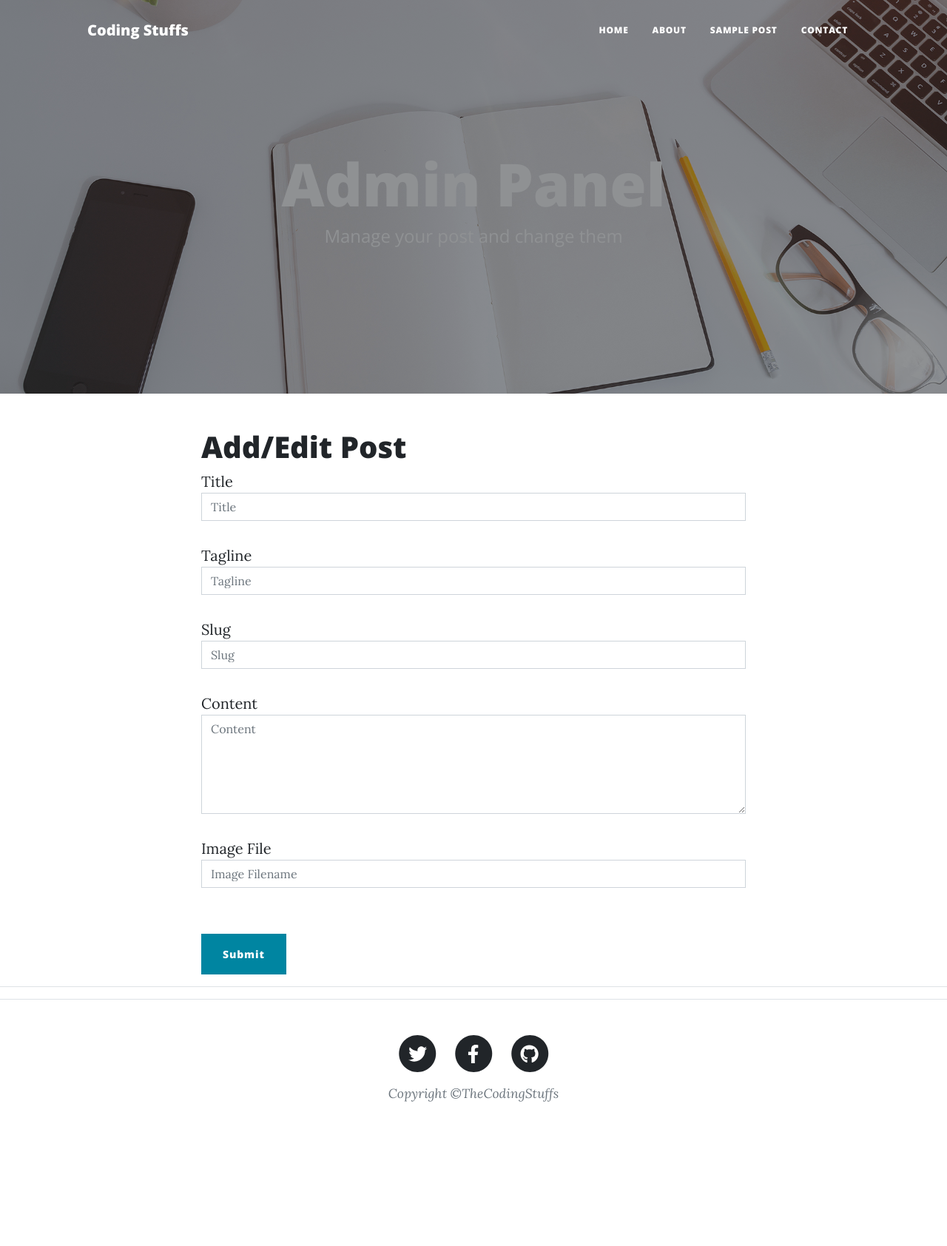
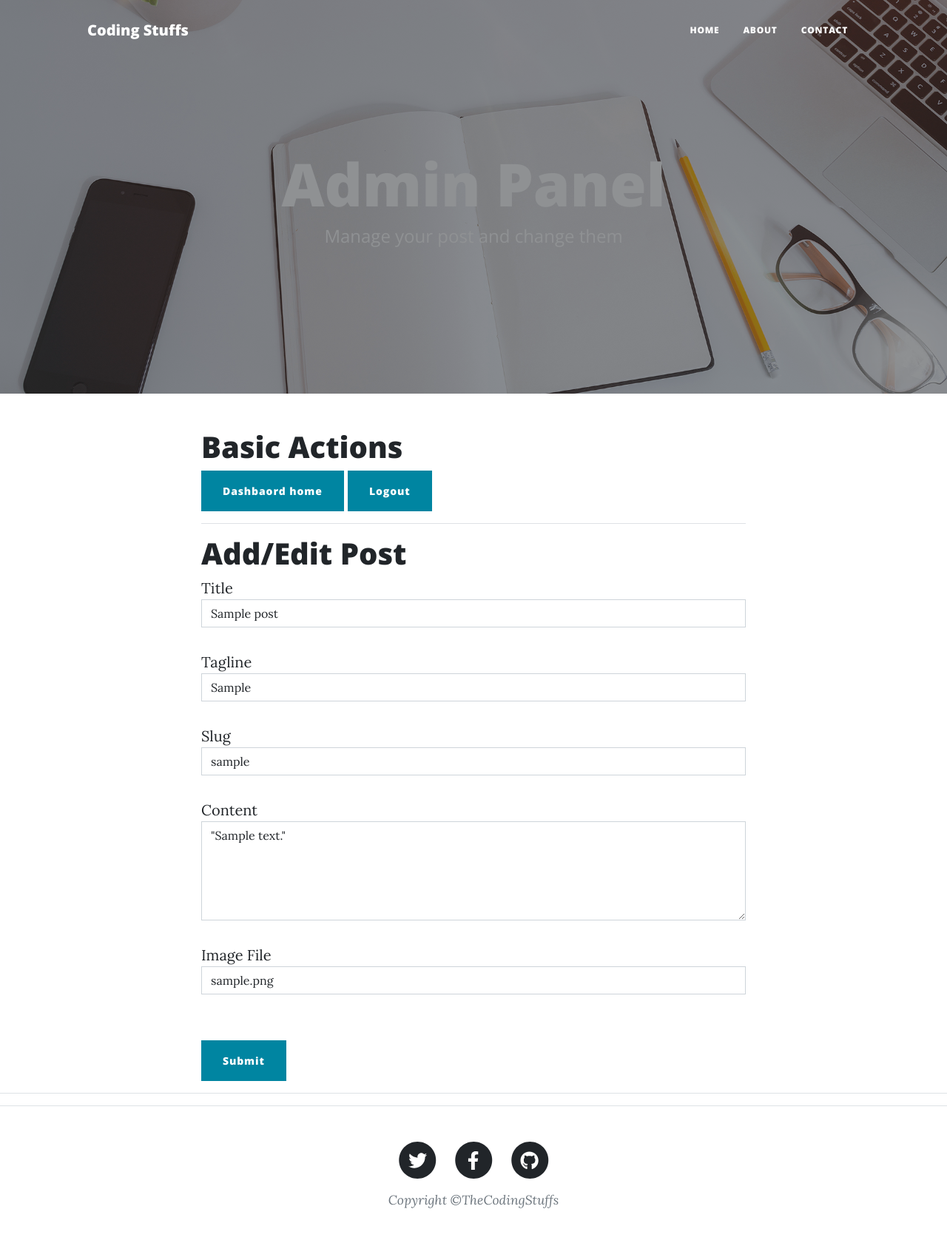
Before and after one commit to Meghavibansod/Blogsite, a Flask app: page /edit/1 in a window 1280 px wide. Shown: the whole page at 74% size. Before the commit the page ends 1489 px from the top, so only its background shows below. Run offline with Flask 2, Linux system fonts and the light colour scheme; tables that the repository leaves empty hold one stand-in row (values such as "Sample post"); some libraries are stand-ins or nearby versions.

Commit message:
added logout delete button

```diff
--- a/config.json
+++ b/config.json
@@ -15,7 +15,9 @@
        "no_of_posts": 5,
        "login_image": "login",
        "admin_user": "meghavi",
-       "admin_password": "meghavihere"
+       "admin_password": "meghavihere",
+       "upload_location": "C:\\Meghavi\\python\\python project\\Blog\\static"
+
 
 
 
--- a/main.py
+++ b/main.py
@@ -1,7 +1,9 @@
-from flask import Flask, render_template, request, session
+from flask import Flask, render_template, request, session, redirect
 from flask_sqlalchemy import SQLAlchemy
+from werkzeug.utils import secure_filename
 from flask_mail import Mail
 import json
+import os
 from datetime import datetime
 
 
@@ -11,6 +13,7 @@ with open("config.json", "r") as c:
 local_server = True
 app = Flask(__name__)
 app.secret_key = "super-secret-key"
+app.config["UPLOAD_FOLDER"] = params["upload_location"]
 app.config.update(
     MAIL_SERVER="smtp.gmail.com",
     MAIL_PORT="465",
@@ -93,24 +96,61 @@ def dashboard():
 def edit(sno):
     if "user" in session and session["user"] == params["admin_user"]:
         if request.method == "POST":
-            box_title = request.form.get('title')
+            box_title = request.form.get("title")
             tline = request.form.get("tline")
             slug = request.form.get("slug")
-            conent = request.form.get("content")
+            content = request.form.get("content")
             img_file = request.form.get("img_file")
+            date = datetime.now()
 
             if sno == "0":
                 post = Posts(
                     title=box_title,
                     slug=slug,
                     content=content,
-                    tagline=tagline,
+                    tagline=tline,
                     img_file=img_file,
+                    date=date,
                 )
-                db.session.add(post)
+
+            else:
+                post = Posts.query.filter_by(sno=sno).first()
+                post.title = (box_title,)
+                post.slug = (slug,)
+                post.content = (content,)
+                post.tagline = (tline,)
+                post.img_file = (img_file,)
+                post.date = date
                 db.session.commit()
+                return redirect("/edit/" + sno)
+    post = Posts.query.filter_by(sno=sno).first()
+    return render_template("edit.html", params=params, post=post)
 
-    return render_template("edit.html", params=params, sno=sno)
+
+@app.route("/uploader", methods=["GET", "POST"])
+def uploader():
+    if "user" in session and session["user"] == params["admin_user"]:
+
+        if request.method == "POST":
+            f = request.files["file1"]
+            f.save(
+                os.path.join(app.config["UPLOAD_FOLDER"], secure_filename(f.filename))
+            )
+            return "UPLOADED SUCCESSFULLY"
+
+
+@app.route("/logout")
+def logout():
+    session.pop("user")
+    return redirect("/dashboard")
+
+@app.route("/delete/<string:sno>", methods=["GET", "POST"])
+def delete(sno):
+    if "user" in session and session["user"] == params["admin_user"]:
+        post = Posts.query.filter_by(sno=sno).first()
+        db.session.delete(post)
+        db.session.commit()
+    return redirect("/dashboard")
 
 
 @app.route("/contact", methods=["GET", "POST"])
--- a/templates/edit.html
+++ b/templates/edit.html
@@ -20,41 +20,46 @@
       <div class="row">
         <div class="col-lg-8 col-md-10 mx-auto">
 
+          <h1>Basic Actions</h1>
+          <a href="/dashboard"><button class="btn btn-primary"> Dashbaord home</button></a>
+          <a href="/logout"><button class="btn btn-primary">  Logout</button></a>
+          <hr>
+
           <h1>Add/Edit Post</h1>
 
-          <form name="sentMessage" id="contactForm" action="/edit/{{sno}}" method="POST" novalidate>
+          <form name="sentMessage" id="contactForm" action="/edit/{{post.sno}}" method="POST" novalidate>
             <div class="control-group">
               <div class="form-group floating-label-form-group controls">
                 <label>Title</label>
-                <input type="text" class="form-control" placeholder="Title" id="title" name="title" required data-validation-required-message="Please enter your name.">
+                <input type="text" class="form-control" placeholder="Title" id="title" name="title" required data-validation-required-message="Please enter your name." value="{{post.title}}">
                 <p class="help-block text-danger"></p>
               </div>
             </div>
             <div class="control-group">
               <div class="form-group floating-label-form-group controls">
                 <label>Tagline</label>
-                <input type="text" class="form-control" placeholder="Tagline" id="tline" name="tline" required data-validation-required-message="Please enter your email address.">
+                <input type="text" class="form-control" placeholder="Tagline" id="tline" name="tline" required data-validation-required-message="Please enter your email address." value="{{post.tagline}}">
                 <p class="help-block text-danger"></p>
               </div>
             </div>
             <div class="control-group">
               <div class="form-group col-xs-12 floating-label-form-group controls">
                 <label>Slug </label>
-                <input type="text" class="form-control" placeholder="Slug" id="slug" name="slug" required data-validation-required-message="Please enter your phone number.">
+                <input type="text" class="form-control" placeholder="Slug" id="slug" name="slug" required data-validation-required-message="Please enter your phone number." value="{{post.slug}}">
                 <p class="help-block text-danger"></p>
               </div>
             </div>
             <div class="control-group">
               <div class="form-group floating-label-form-group controls">
                 <label>Content</label>
-                <textarea rows="5" class="form-control" placeholder="Content" id="content" name="content" required data-validation-required-message="Please enter a message."></textarea>
+                <textarea rows="5" class="form-control" placeholder="Content" id="content" name="content" required data-validation-required-message="Please enter a message.">"{{post.content}}"</textarea>
                 <p class="help-block text-danger"></p>
               </div>
             </div>
             <div class="control-group">
                 <div class="form-group floating-label-form-group controls">
                   <label>Image File</label>
-                  <input class="form-control" placeholder="Image Filename" id="img_file" name="img_file">
+                  <input class="form-control" placeholder="Image Filename" id="img_file" name="img_file" value="{{post.img_file}}">
                   <p class="help-block text-danger"></p>
                 </div>
               </div>
--- a/templates/layout.html
+++ b/templates/layout.html
@@ -19,7 +19,7 @@
         <!-- Navigation-->
         <nav class="navbar navbar-expand-lg navbar-light" id="mainNav">
             <div class="container px-4 px-lg-5">
-                <a class="navbar-brand" href="index.html">{{params['blog_name']}}</a>
+                <a class="navbar-brand" href="/">{{params['blog_name']}}</a>
                 <button class="navbar-toggler" type="button" data-bs-toggle="collapse" data-bs-target="#navbarResponsive" aria-controls="navbarResponsive" aria-expanded="false" aria-label="Toggle navigation">
                     Menu
                     <i class="fas fa-bars"></i>
@@ -28,7 +28,6 @@
                     <ul class="navbar-nav ms-auto py-4 py-lg-0">
                         <li class="nav-item"><a class="nav-link px-lg-3 py-3 py-lg-4" href="/">Home</a></li>
                         <li class="nav-item"><a class="nav-link px-lg-3 py-3 py-lg-4" href="/about">About</a></li>
-                        <li class="nav-item"><a class="nav-link px-lg-3 py-3 py-lg-4" href="/post">Sample Post</a></li>
                         <li class="nav-item"><a class="nav-link px-lg-3 py-3 py-lg-4" href="/contact">Contact</a></li>
                     </ul>
                 </div>
--- a/templates/login.html
+++ b/templates/login.html
@@ -32,7 +32,7 @@
             {% set fname = 'assets/img/'+  params['login_image']  %}
       <img class="mb-4" src="{{url_for('static', filename=fname)}}" alt="" width="72" height="72">
             <h1 class="h3 mb-3 fw-normal">Admin Login</h1>
-            <label for="uname" class="visually-hidden">User name</label>
+            <label for="uname" class="visually-hidden">User n   ame</label>
             <input type="text" id="uname" name="uname" class="form-control" placeholder="User name" required autofocus>
             <label for="pass" class="visually-hidden">Password</label>
             <input type="pass" id="Pass" name="pass" class="form-control" placeholder="Password" required>
```
Also changed, not shown: templates/dashboard.html (+11 -3 lines), static/image.jpg (added).
